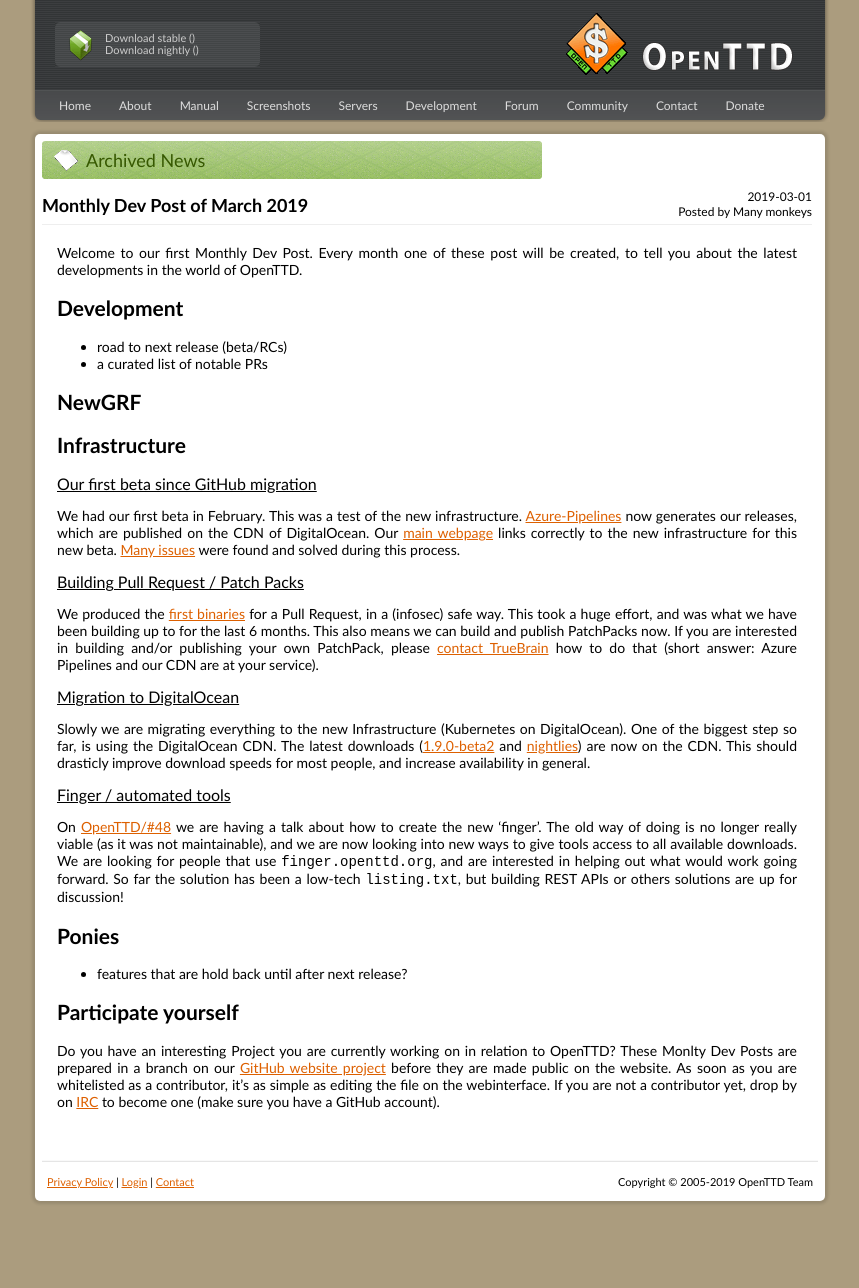
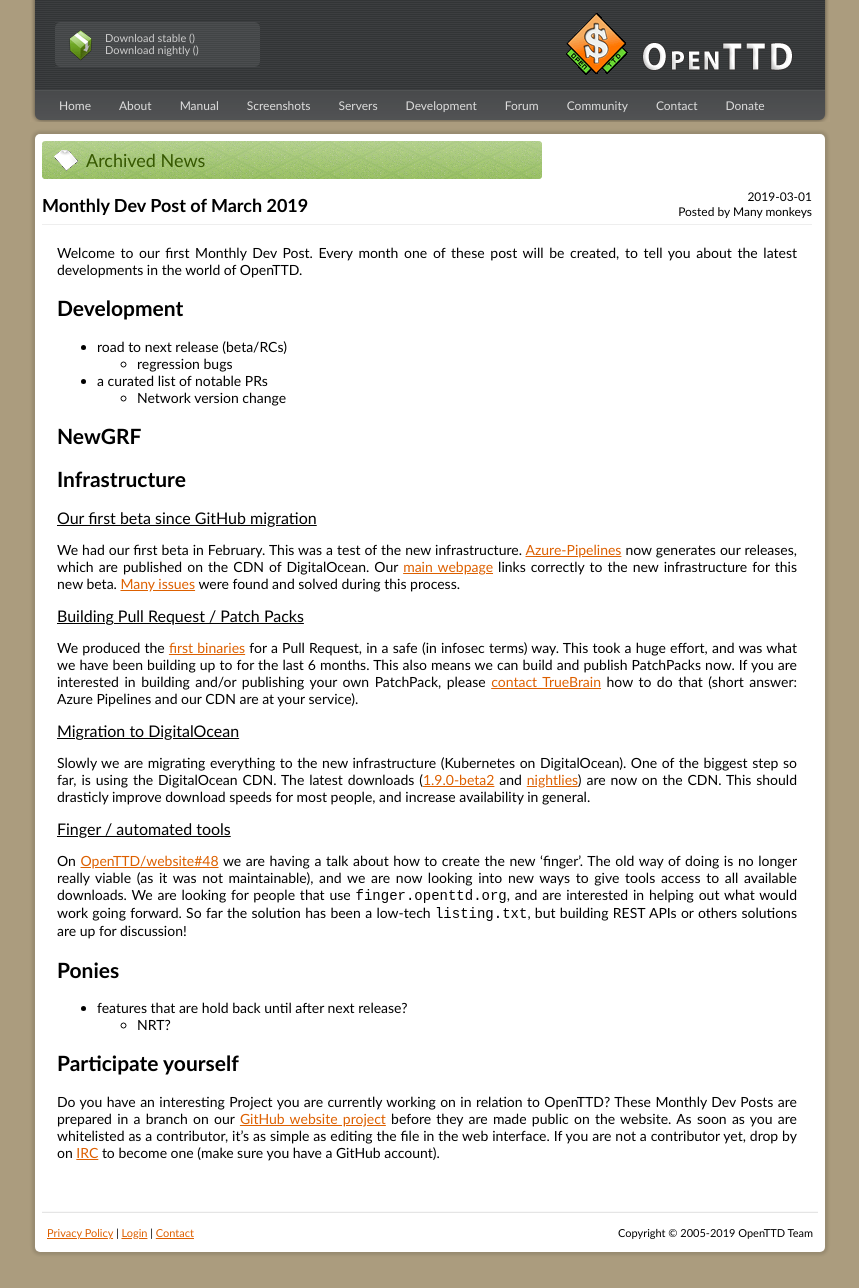
Before and after one commit to OpenTTD/website, a Jekyll site: the page built from _posts/2019-03-01-monthly-dev-post.md, in a window 1280 px wide. Shown: the whole page, without its empty margins (210-1069 px from the left). Built offline with Jekyll 4.4.1, drawn with Linux system fonts in a browser that asks for light colours; before the commit the page ends 1237 px from its top, so only the background shows below that.

Commit message:
Update 2019-03-01-monthly-dev-post.md

```diff
--- a/_posts/2019-03-01-monthly-dev-post.md
+++ b/_posts/2019-03-01-monthly-dev-post.md
@@ -7,8 +7,11 @@
 Every month one of these post will be created, to tell you about the latest developments in the world of OpenTTD.
 
 ## Development
-- road to next release (beta/RCs)
-- a curated list of notable PRs
+* road to next release (beta/RCs)
+  - regression bugs
+
+* a curated list of notable PRs
+  - Network version change
 
 ## NewGRF
 
@@ -24,31 +27,32 @@
 
 ### Building Pull Request / Patch Packs
 
-We produced the [first binaries](https://www.openttd.org/downloads/openttd-pullrequests/pr6811/latest.html) for a Pull Request, in a (infosec) safe way.
+We produced the [first binaries](https://www.openttd.org/downloads/openttd-pullrequests/pr6811/latest.html) for a Pull Request, in a safe (in infosec terms) way.
 This took a huge effort, and was what we have been building up to for the last 6 months.
 This also means we can build and publish PatchPacks now.
 If you are interested in building and/or publishing your own PatchPack, please [contact TrueBrain](https://www.openttd.org/contact.html) how to do that (short answer: Azure Pipelines and our CDN are at your service).
 
 ### Migration to DigitalOcean
 
-Slowly we are migrating everything to the new Infrastructure (Kubernetes on DigitalOcean).
+Slowly we are migrating everything to the new infrastructure (Kubernetes on DigitalOcean).
 One of the biggest step so far, is using the DigitalOcean CDN.
 The latest downloads ([1.9.0-beta2](https://www.openttd.org/downloads/openttd-releases/testing.html) and [nightlies](https://www.openttd.org/downloads/openttd-nightlies/latest.html)) are now on the CDN.
 This should drasticly improve download speeds for most people, and increase availability in general.
 
 ### Finger / automated tools
 
-On [OpenTTD/#48](https://github.com/OpenTTD/website/issues/48) we are having a talk about how to create the new 'finger'.
+On [OpenTTD/website#48](https://github.com/OpenTTD/website/issues/48) we are having a talk about how to create the new 'finger'.
 The old way of doing is no longer really viable (as it was not maintainable), and we are now looking into new ways to give tools access to all available downloads.
 We are looking for people that use `finger.openttd.org`, and are interested in helping out what would work going forward.
 So far the solution has been a low-tech `listing.txt`, but building REST APIs or others solutions are up for discussion!
 
 ## Ponies
-- features that are hold back until after next release?
+* features that are hold back until after next release?
+  - NRT?
 
 ## Participate yourself
 
 Do you have an interesting Project you are currently working on in relation to OpenTTD?
-These Monlty Dev Posts are prepared in a branch on our [GitHub website project](https://github.com/OpenTTD/website/tree/monthly-dev-post/_posts/2019-04-01-monthly-dev-post.md) before they are made public on the website.
-As soon as you are whitelisted as a contributor, it's as simple as editing the file on the webinterface.
+These Monthly Dev Posts are prepared in a branch on our [GitHub website project](https://github.com/OpenTTD/website/tree/monthly-dev-post/_posts/2019-04-01-monthly-dev-post.md) before they are made public on the website.
+As soon as you are whitelisted as a contributor, it's as simple as editing the file in the web interface.
 If you are not a contributor yet, drop by on [IRC](https://www.openttd.org/contact.html) to become one (make sure you have a GitHub account).
```
